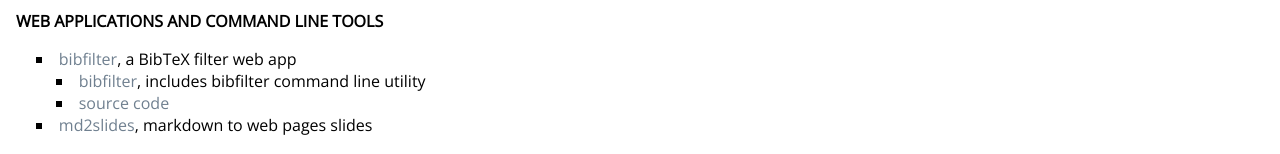
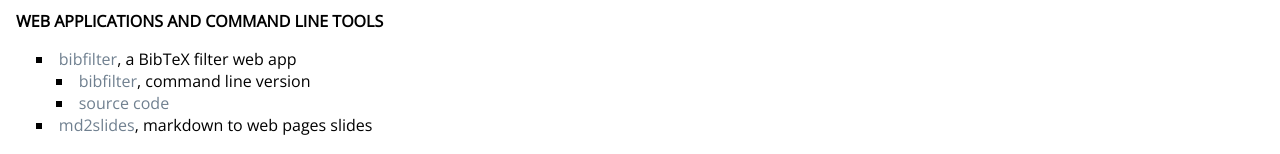
Before and after one commit to caltechlibrary/caltechlibrary.github.io, a plain HTML site: page index.html in a window 1280 px wide. Shown: the part 425-579 px from the top of the page. Drawn offline with nearby package versions, Linux system fonts and the light colour scheme.

Commit message:
prose edit, css edits

```diff
--- a/index.html
+++ b/index.html
@@ -42,7 +42,7 @@
 <li><a href="https://caltechlibrary.github.io/bibtex/webapp">bibfilter</a>, a BibTeX filter web app
 
 <ul>
-<li><a href="https://caltechlibrary.github.io/bibtex/installation.html">bibfilter</a>, includes bibfilter command line utility</li>
+<li><a href="https://caltechlibrary.github.io/bibtex/installation.html">bibfilter</a>, command line version</li>
 <li><a href="https://github.com/caltechlibrary/bibtext">source code</a></li>
 </ul></li>
 <li><a href="https://github.com/caltechlibrary/md2slides">md2slides</a>, markdown to web pages slides</li>
```
Also changed, not shown: 1 other file.
